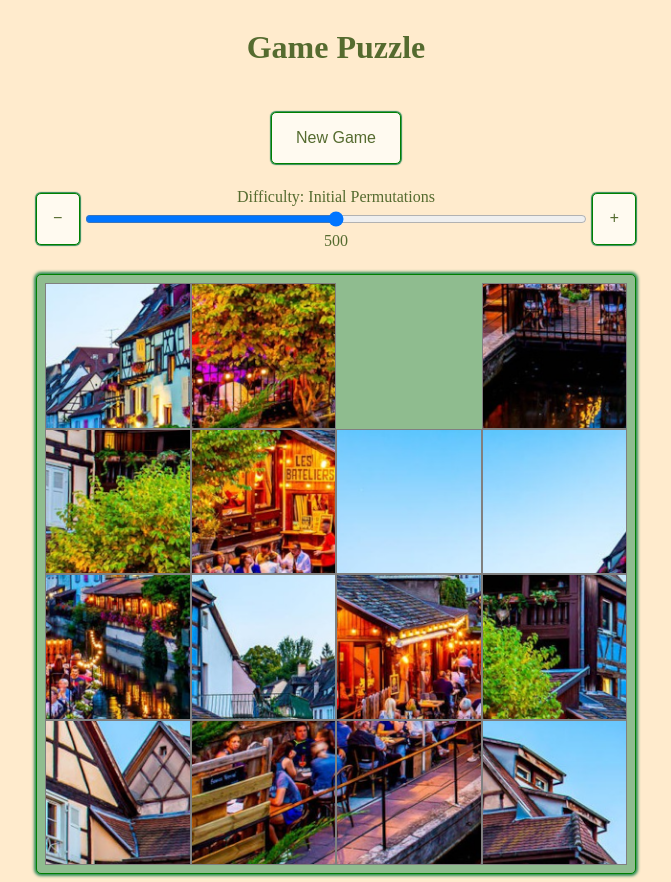
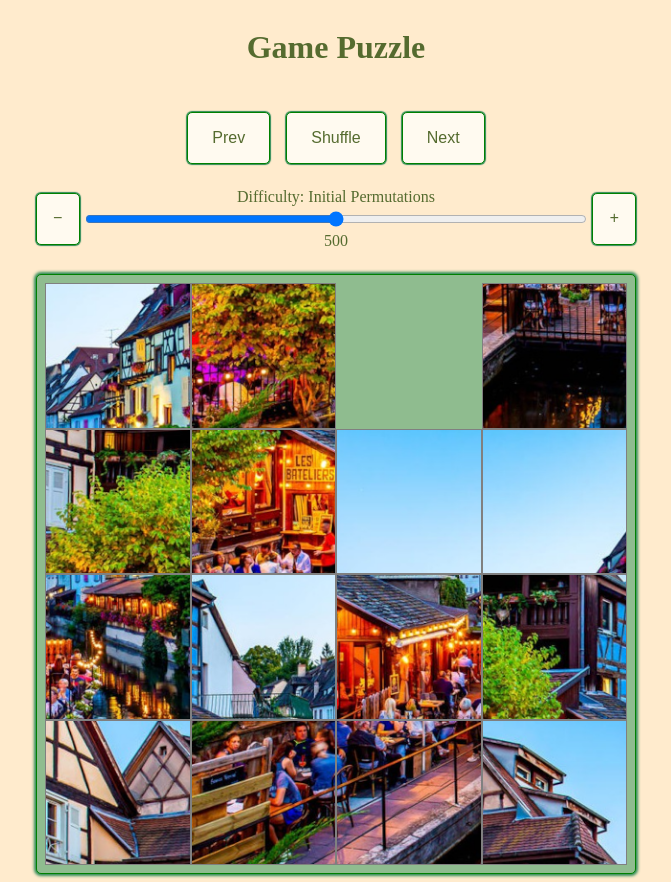
Before and after one commit to tomfoxweb/game-puzzle, an Angular app: page / in a window 1280 px wide. Shown: the whole page, without its empty margins (304-975 px from the left). Built offline with nearby package versions, Linux system fonts and the light colour scheme.

Commit message:
Add next and prev buttons

```diff
--- a/src/app/app.component.html
+++ b/src/app/app.component.html
@@ -1,8 +1,16 @@
 <div class="content-container">
   <h1 class="title">{{ title }}</h1>
-  <button class="new-game" (click)="puzzle.newGame(outputShuffleCount.value)">
-    {{ buttonNewGameCaption }}
-  </button>
+  <div class="buttons-container">
+    <button class="button-prev-image" (click)="puzzle.showPrevImage()">
+      {{ buttonPrevImageCaption }}
+    </button>
+    <button class="new-game" (click)="puzzle.newGame(outputShuffleCount.value)">
+      {{ buttonNewGameCaption }}
+    </button>
+    <button class="button-next-image" (click)="puzzle.showNextImage()">
+      {{ buttonNextImageCaption }}
+    </button>
+  </div>
   <div class="shuffle-container">
     <label for="inputRangeShuffleCount">Difficulty: Initial Permutations</label>
     <button
@@ -20,8 +28,14 @@
       min="0"
       max="1000"
       value="500"
-      (change)="outputShuffleCount.value = inputRangeShuffleCount.value"
-      (input)="outputShuffleCount.value = inputRangeShuffleCount.value"
+      (change)="
+        outputShuffleCount.value = inputRangeShuffleCount.value;
+        puzzle.shuffleCount = inputRangeShuffleCount.value
+      "
+      (input)="
+        outputShuffleCount.value = inputRangeShuffleCount.value;
+        puzzle.shuffleCount = inputRangeShuffleCount.value
+      "
     />
     <button
       class="button-increment"
--- a/src/app/app.component.scss
+++ b/src/app/app.component.scss
@@ -24,13 +24,20 @@ $content-max-width: 600px;
     justify-self: center;
   }
 
-  .new-game {
-    font-size: 1rem;
-    padding: 1em 1.5em;
+  .buttons-container {
+    display: grid;
+    grid-template-columns: repeat(3, auto);
+    gap: 1em;
+    justify-content: center;
 
-    &:active {
-      color: white;
-      background-color: darkseagreen;
+    button {
+      font-size: 1rem;
+      padding: 1em 1.5em;
+
+      &:active {
+        color: white;
+        background-color: darkseagreen;
+      }
     }
   }
 
--- a/src/app/app.component.ts
+++ b/src/app/app.component.ts
@@ -10,6 +10,8 @@ import { Title } from '@angular/platform-browser';
 export class AppComponent implements OnInit {
   title = environment.title;
   buttonNewGameCaption = environment.buttonNewGameCaption;
+  buttonPrevImageCaption = environment.buttonPrevImageCaption;
+  buttonNextImageCaption = environment.buttonNextImageCaption;
 
   constructor(private documentTitle: Title) {}
 
--- a/src/app/puzzle/puzzle.component.ts
+++ b/src/app/puzzle/puzzle.component.ts
@@ -1,4 +1,4 @@
-import { Component, OnInit } from '@angular/core';
+import { Component, Input, OnInit } from '@angular/core';
 import { ControllerService } from '../controller.service';
 import {
   Cell,
@@ -19,6 +19,7 @@ import { ImageInfo, ImageSlicerService } from '../image-slicer.service';
   styleUrls: ['./puzzle.component.scss'],
 })
 export class PuzzleComponent implements OnInit, Viewable {
+  @Input() shuffleCount = '500';
   orderedImagesInfo: ImageInfo[] = [];
   currentImagesInfo: ImageInfo[] = [];
 
@@ -29,12 +30,21 @@ export class PuzzleComponent implements OnInit, Viewable {
   ) {}
 
   ngOnInit(): void {
-    this.showLoadingImage();
-    this.showFirstImage();
+    this.showNextImage();
   }
 
   newGame(shuffleCount: string): void {
     this.controller.newGame(Number(shuffleCount));
+  }
+
+  showNextImage(): void {
+    this.showLoadingImage();
+    this.loadNextImage();
+  }
+
+  showPrevImage(): void {
+    this.showLoadingImage();
+    this.loadPrevImage();
   }
 
   setCell(cell: Readonly<Cell>): void {
@@ -78,14 +88,24 @@ export class PuzzleComponent implements OnInit, Viewable {
     this.currentImagesInfo[this.currentImagesInfo.length - 1].value = 1;
   }
 
-  private showFirstImage(): void {
+  private loadNextImage(): void {
+    const src = this.imageProvider.getNextImageSrc();
+    this.loadImage(src);
+  }
+
+  private loadPrevImage(): void {
+    const src = this.imageProvider.getPrevImageSrc();
+    this.loadImage(src);
+  }
+
+  private loadImage(src: string): void {
     const image = new Image();
-    image.src = this.imageProvider.getNextImageSrc();
+    image.src = src;
     image.onload = () => {
       this.orderedImagesInfo = this.imageSlicer.sliceImage(image);
       this.currentImagesInfo = [...this.orderedImagesInfo];
       this.controller.setView(this);
-      this.controller.newGame(500);
+      this.controller.newGame(Number(this.shuffleCount));
     };
   }
 }
--- a/src/environments/environment.prod.ts
+++ b/src/environments/environment.prod.ts
@@ -2,6 +2,8 @@ export const environment = {
   production: true,
   documentTitle: 'Game Puzzle',
   title: 'Game Puzzle',
-  buttonNewGameCaption: 'New Game',
+  buttonNewGameCaption: 'Shuffle',
+  buttonPrevImageCaption: 'Prev',
+  buttonNextImageCaption: 'Next',
   isTest: false,
 };
--- a/src/environments/environment.ts
+++ b/src/environments/environment.ts
@@ -6,7 +6,9 @@ export const environment = {
   production: false,
   documentTitle: 'Game Puzzle',
   title: 'Game Puzzle',
-  buttonNewGameCaption: 'New Game',
+  buttonNewGameCaption: 'Shuffle',
+  buttonPrevImageCaption: 'Prev',
+  buttonNextImageCaption: 'Next',
   isTest: false,
 };
 
```
